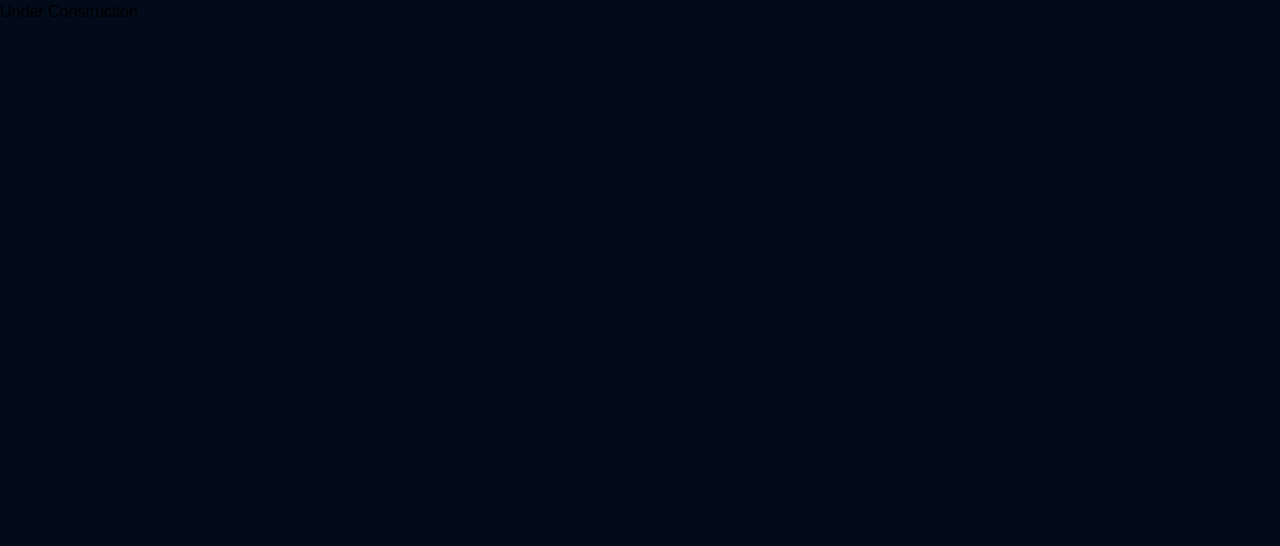
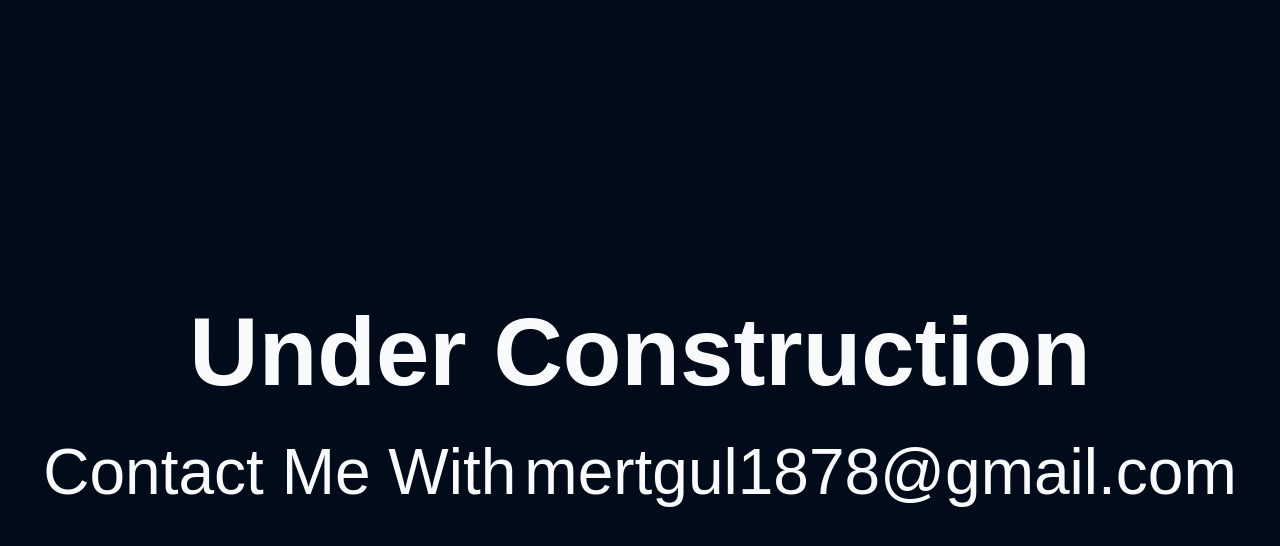
Before and after one commit to Honeybadger-png/Portfolio-Website, a React (Vite) app in the folder client/: page / in a window 1280 px wide. Shown: the top 546 px of the page. Built offline with nearby package versions, Linux system fonts and the light colour scheme.

Commit message:
construction page created

```diff
--- a/client/src/App.tsx
+++ b/client/src/App.tsx
@@ -1,13 +1,15 @@
 import { Route, Routes } from 'react-router-dom'
 import Home from './pages/Home'
+import Construction from './pages/construction/Construction'
 
 
 export default function App() {
+  const {APP_STATUS} = process.env
 
   return (
     <>
       <Routes>
-        <Route path='/' element={<Home/>} />
+        <Route path='/' element={APP_STATUS === "development" ? <Home/> : <Construction/>} />
       </Routes>
     </>
 
--- a/client/src/pages/Home.tsx
+++ b/client/src/pages/Home.tsx
@@ -5,11 +5,10 @@ import { styles } from "../styles";
 
 
 const Home = () => {
-  const {APP_STATUS} = process.env;
 
   return (
     <>
-    {APP_STATUS === "development" ? <div className="">
+      <div className="">
         <div>
           <Navbar/>
         </div>
@@ -17,10 +16,7 @@ const Home = () => {
         <div className={`${styles.marginHome}`}>
           <Hero/>
         </div>
-      </div>: <div>
-      <h1>Under Construction</h1>
-    </div> }
-
+      </div>
     </>
   )
 }
--- /dev/null
+++ b/client/src/pages/construction/Construction.tsx
@@ -0,0 +1,13 @@
+
+const Construction = () => {
+  return (
+    <div className="relative h-screen content-center items-end justify-items-center  text-gray-50 ">
+      <h1 className="font-bold text-[12vh]">Under Construction</h1>
+      <div className="flex flex-row gap-2 text-[8vh]">
+        <h2>Contact Me With </h2> <a className="hover:text-gray-300" href="mailto:mertgul1878@gmail.com">mertgul1878@gmail.com</a>
+      </div>
+    </div>
+  )
+}
+
+export default Construction
```
